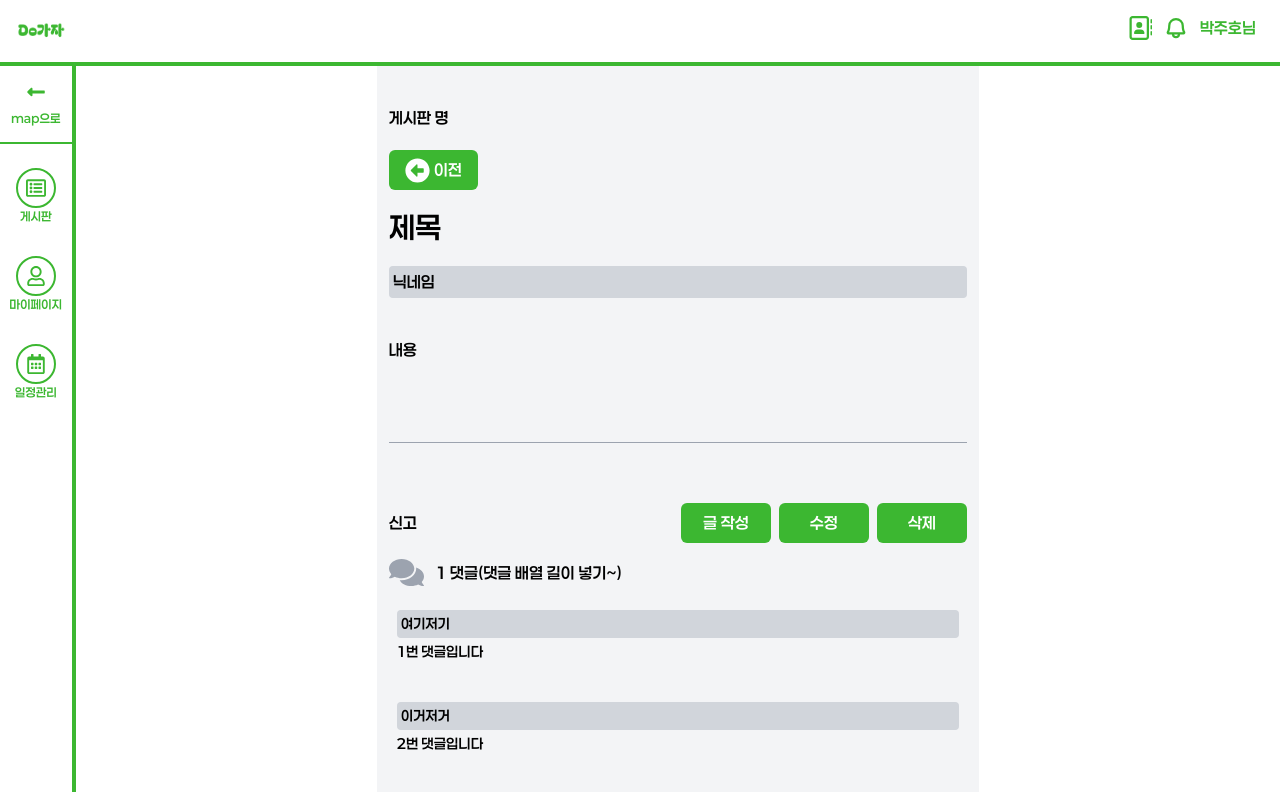
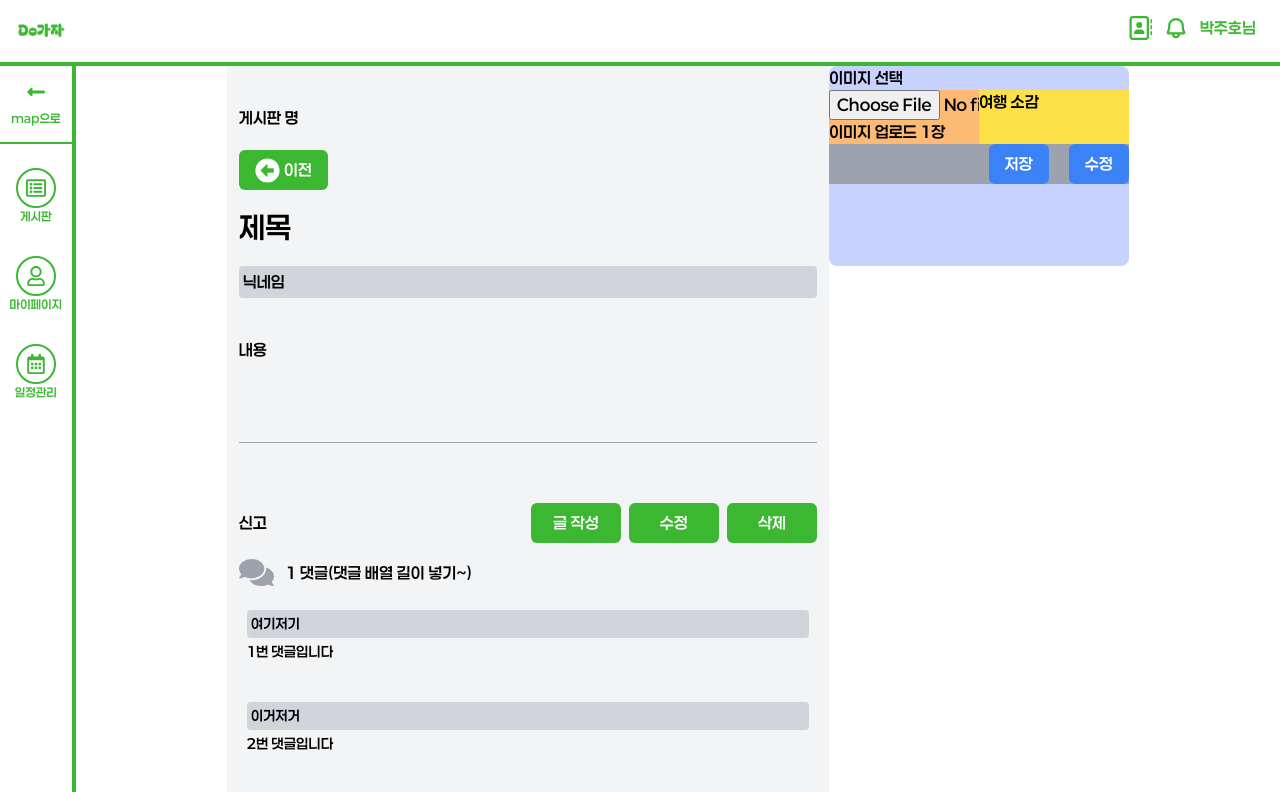
Before and after one commit to seongyu-Kim/dogaja-frontend, a Next.js app: page /board/findFriend/1 in a window 1280 px wide. Shown: the top 792 px of the page. Built offline with nearby package versions, Linux system fonts and the light colour scheme; no server answers.

Commit message:
Feat: 최신 사항 반영 및 이미지 컴포넌트 생성

```diff
--- a/src/app/(route)/board/findFriend/[findFriendId]/page.tsx
+++ b/src/app/(route)/board/findFriend/[findFriendId]/page.tsx
@@ -3,6 +3,7 @@ import { FaArrowAltCircleLeft, FaComments } from "react-icons/fa";
 import Button from "@/app/components/common/Button";
 import CommentList from "@/app/components/domain/board/CommentList";
 import CommentCreate from "@/app/components/domain/board/CommentCreate";
+import SelectImage from "@/app/components/common/SelectImage";
 interface PostIdProps {
   params: { findFriendId: string };
 }
@@ -122,6 +123,7 @@ export default async function FindFriendId({ params }: PostIdProps) {
         {/*</div>*/}
         <CommentCreate />
       </div>
+      <SelectImage />
     </div>
   );
 }
--- a/src/app/(route)/page.tsx
+++ b/src/app/(route)/page.tsx
@@ -3,14 +3,22 @@
 import React, { useState } from "react";
 import Input from "@/app/components/common/Input";
 import TextLogo from "@/app/assets/Do_logo_text.png";
-import Image from 'next/image';
+import Image from "next/image";
 import { FaSearch } from "react-icons/fa";
 import { LuMapPin } from "react-icons/lu";
 import Button from "@/app/components/common/Button"; // Button 컴포넌트 import
 
 const Main: React.FC = () => {
   const [searchValue, setSearchValue] = useState("");
-  const [locations, setLocations] = useState<string[]>(["우리집", "서울역", "동대문", "광화문", "압구정", "홍대", "이태원"]);
+  const [locations, setLocations] = useState<string[]>([
+    "우리집",
+    "서울역",
+    "동대문",
+    "광화문",
+    "압구정",
+    "홍대",
+    "이태원",
+  ]);
 
   const handleInputChange: React.ChangeEventHandler<HTMLInputElement> = (e) => {
     setSearchValue(e.target.value);
@@ -29,13 +37,14 @@ const Main: React.FC = () => {
             Do가자와 함께라면 서울 여행 계획이 더 쉬워집니다!
           </h1>
           <p className="text-gray-500 font-bold text-xs mb-6">
-            친구, 연인, 혹은 다양한 사람들과 여행 일정을 공유하며 함께 만들어가는 특별한 순간들.
+            친구, 연인, 혹은 다양한 사람들과 여행 일정을 공유하며 함께
+            만들어가는 특별한 순간들.
           </p>
         </div>
         <div className="flex items-start space-x-24">
           <div>
             <div className="flex items-center justify-between border-2 rounded-lg border-mainColor">
-              <FaSearch className="m-2 text-lg"/>
+              <FaSearch className="m-2 text-lg" />
               <Input
                 type="text"
                 name="search"
@@ -45,7 +54,6 @@ const Main: React.FC = () => {
                 required={true}
                 className="w-80 border-none text-mainColor focus:ring-none placeholder-mainHover text-sm font-bold"
               />
-
             </div>
             <div className="flex items-center mt-1 w-full border-2 border-mainColor rounded-lg bg-mainColor bg-opacity-25 text-center">
               <ul className="text-sm font-bold w-full max-h-48 overflow-y-auto">
@@ -53,7 +61,9 @@ const Main: React.FC = () => {
                   <li
                     key={index}
                     className={`flex items-center gap-2 py-2 px-2 hover:bg-mainHover hover:bg-opacity-50 cursor-pointer ${
-                      index !== locations.length - 1 ? 'border-b border-mainColor' : ''
+                      index !== locations.length - 1
+                        ? "border-b border-mainColor"
+                        : ""
                     }`}
                   >
                     <LuMapPin className="text-lg" />
@@ -63,19 +73,14 @@ const Main: React.FC = () => {
               </ul>
             </div>
           </div>
-          <Image
-              src={TextLogo}
-              alt="TextLogo"
-              width={500}
-              height={500}
-            />
+          <Image src={TextLogo} alt="TextLogo" width={500} height={500} />
         </div>
         <div className="mt-16 flex flex-col items-center justify-center">
           <Button
             onClick={handleExplore}
             style={{
               backgroundColor: "bg-mainColor",
-              hoverColor: "hover:bg-mainHover"
+              hoverColor: "hover:bg-mainHover",
             }}
           >
             둘러보기
--- /dev/null
+++ b/src/app/components/common/SelectImage.tsx
@@ -0,0 +1,24 @@
+"use client";
+
+import Button from "@/app/components/common/Button";
+
+export default function SelectImage() {
+  return (
+    <div className="flex flex-col w-[300px] h-[200px] bg-indigo-200 rounded-lg">
+      <p>이미지 선택</p>
+      <div className="bg-gray-400 w-full flex items-between">
+        <div className="bg-orange-300 w-1/2">
+          <input type="file" />
+          <span>이미지 업로드 1장</span>
+        </div>
+        <div className="bg-yellow-300 w-1/2">
+          <p>여행 소감</p>
+        </div>
+      </div>
+      <div className="bg-gray-400 w-full flex justify-end gap-5">
+        <Button>저장</Button>
+        <Button>수정</Button>
+      </div>
+    </div>
+  );
+}
```
